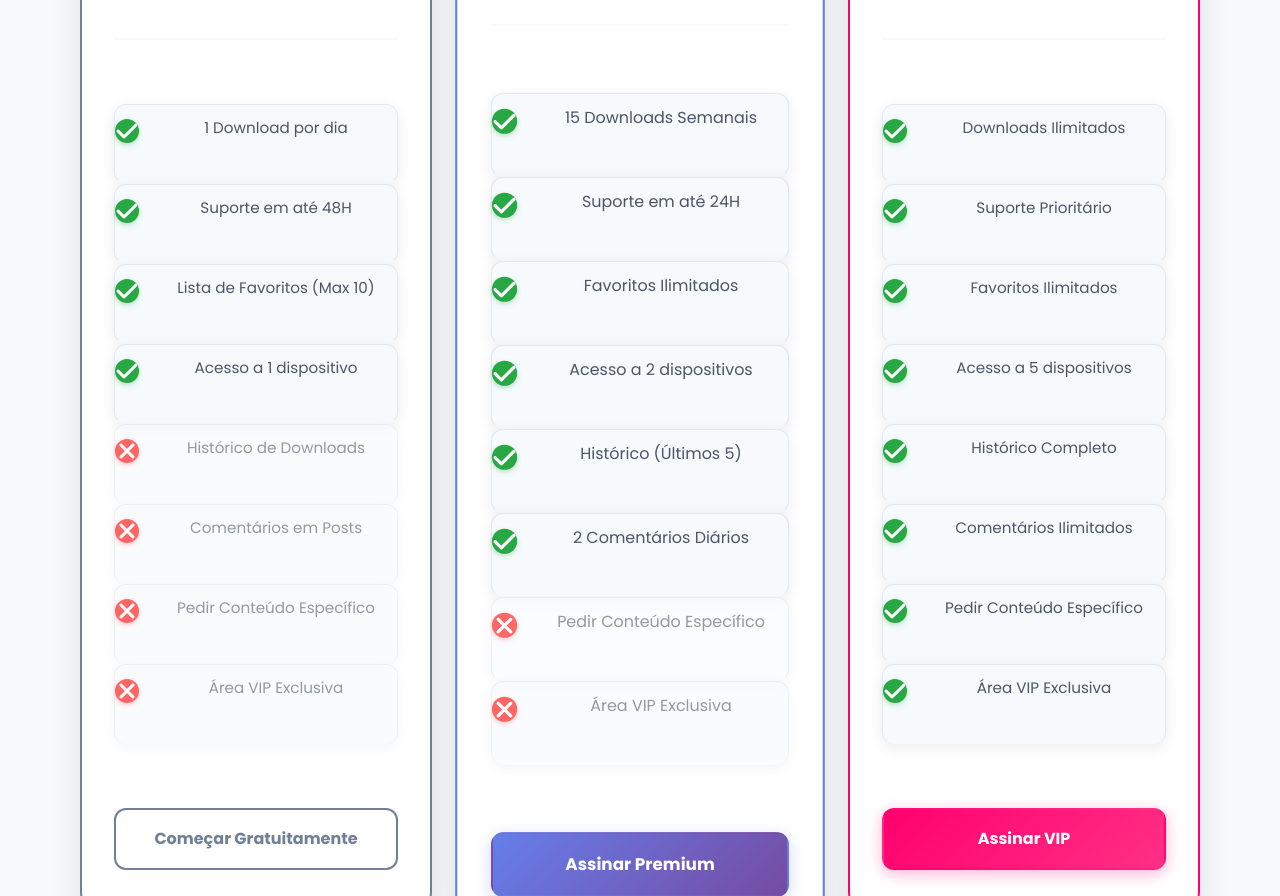
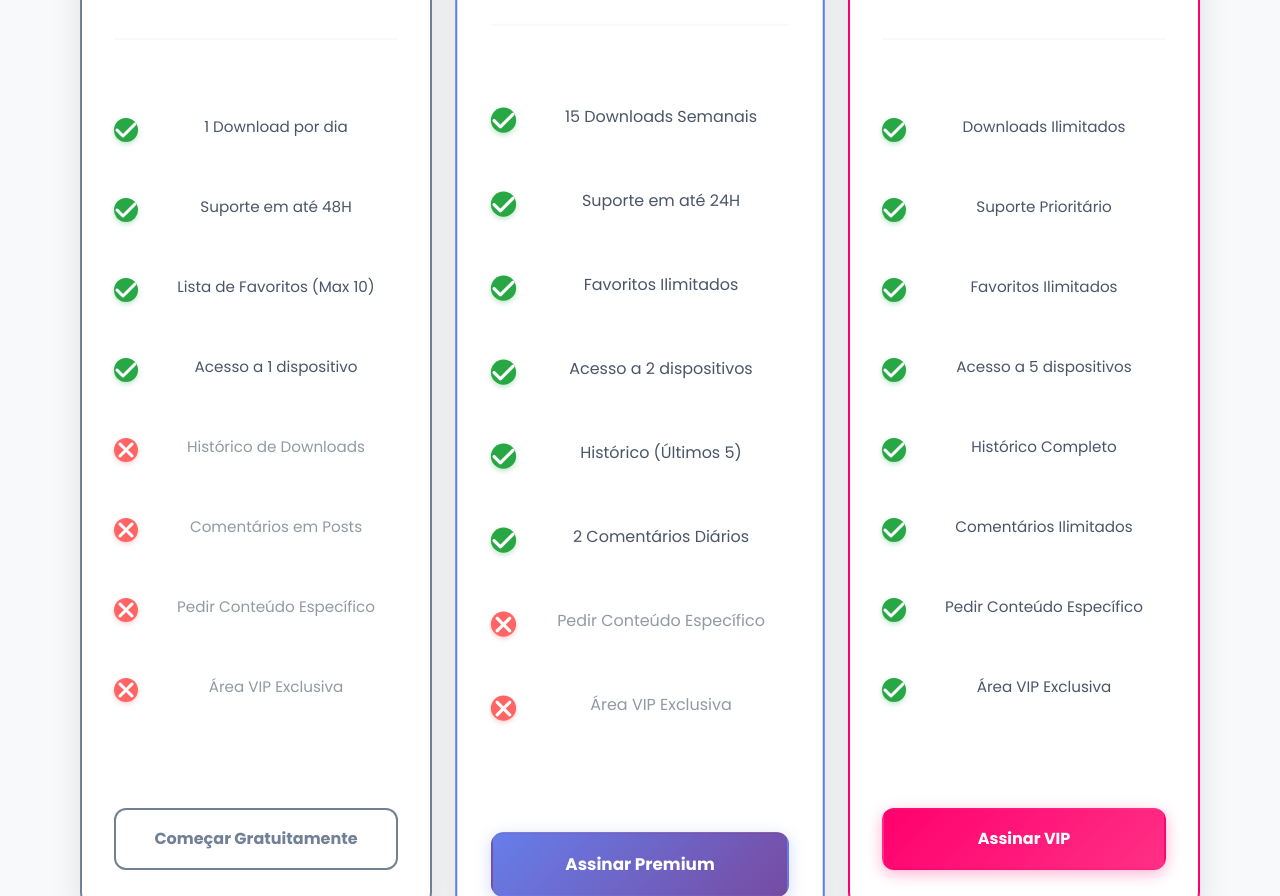
Before and after one commit to RDG547/Mundo-da-Informatica, a Flask app: page /planos in a window 1280 px wide. Shown: the part 800-1696 px from the top of the page. Run offline with Flask 3, Linux system fonts and the light colour scheme; data comes from the database, SQL or seed files in the repository; data that the repository does not hold is empty; some libraries are stand-ins or nearby versions.

Commit message:
✨ Remover efeitos hover e bordas dos itens de funcionalidade nos planos

```diff
--- a/static/css/plans.css
+++ b/static/css/plans.css
@@ -238,23 +238,34 @@
     flex: 1;
 }
 
-.feature-item {
+.plan-card .feature-item {
     display: flex;
     align-items: flex-start;
     gap: 1rem;
     padding: 0.75rem 0;
-    border-bottom: 1px solid #f8f9fa;
+    border: none !important;
+    border-bottom: none !important;
+    border-radius: 0 !important;
+    background: transparent !important;
+    cursor: default !important;
+    pointer-events: none;
+    transform: none !important;
+    box-shadow: none !important;
 }
 
-.feature-item.excluded {
+.plan-card .feature-item.excluded {
     opacity: 0.6;
 }
 
-.feature-item:last-child {
-    border-bottom: none;
+/* Remove hover effects from feature items in plans */
+.plan-card .feature-item:hover {
+    background: transparent !important;
+    color: inherit !important;
+    transform: none !important;
+    box-shadow: none !important;
 }
 
-.feature-icon {
+.plan-card .feature-icon {
     width: 24px;
     height: 24px;
     border-radius: 50%;
@@ -264,9 +275,10 @@
     flex-shrink: 0;
     font-size: 0.75rem;
     margin-top: 2px;
+    pointer-events: auto;
 }
 
-.feature-item.included .feature-icon {
+.plan-card .feature-item.included .feature-icon {
     background: #28a745;
     /* Vivid Green */
     color: white;
@@ -275,11 +287,11 @@
     box-shadow: 0 2px 5px rgba(40, 167, 69, 0.3);
 }
 
-.feature-item.included .feature-icon i {
+.plan-card .feature-item.included .feature-icon i {
     color: white !important;
 }
 
-.feature-item.excluded .feature-icon {
+.plan-card .feature-item.excluded .feature-icon {
     background: #ff0000;
     /* Pure Red */
     color: white;
@@ -288,15 +300,16 @@
     box-shadow: 0 2px 5px rgba(255, 0, 0, 0.3);
 }
 
-.feature-item.excluded .feature-icon i {
+.plan-card .feature-item.excluded .feature-icon i {
     color: white !important;
 }
 
-.feature-text {
+.plan-card .feature-text {
     flex: 1;
     font-size: 0.95rem;
     color: #4a5568;
     line-height: 1.5;
+    pointer-events: auto;
 }
 
 /* Plan CTA Button */
```
